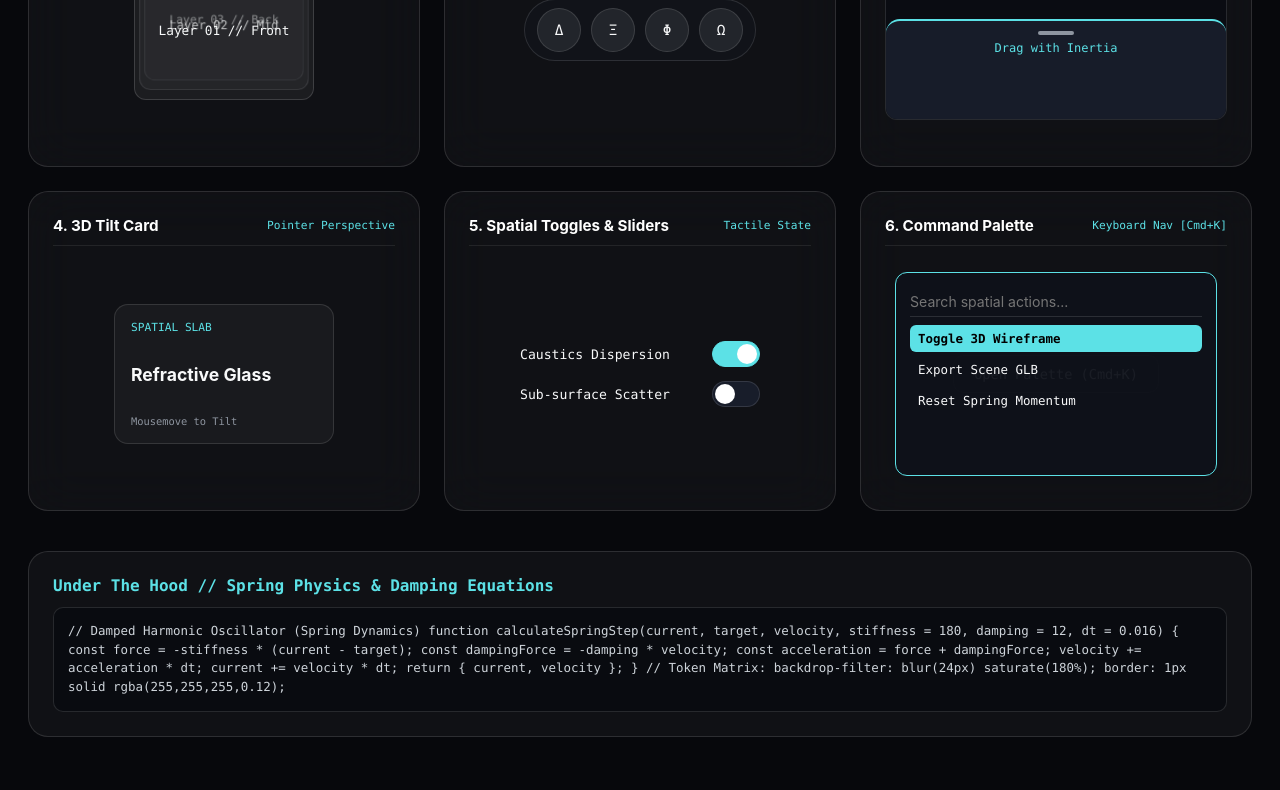
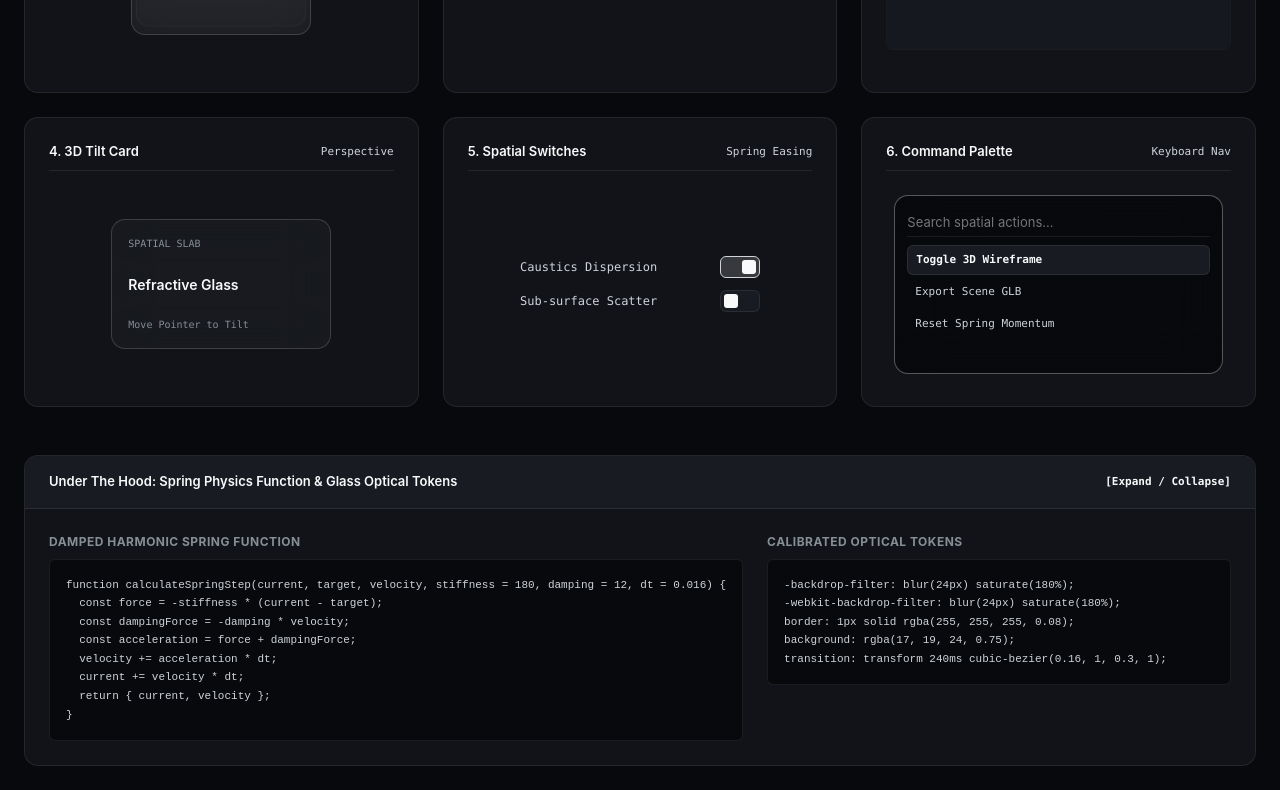
Before and after one commit to vishwjeetlol/portfolio-spatial, a website built with Vite: page site/projects/glass-ui-lab/index.html in a window 1280 px wide. Shown: the part 273-1063 px from the top of the page. Before the commit the page ends 1038 px from the top, so only its background shows below. Built offline with nearby package versions, Linux system fonts and the light colour scheme.

Commit message:
feat(glass-ui-lab): restyle into spatial studio design system and pass quality gate

```diff
--- a/site/projects/glass-ui-lab/index.html
+++ b/site/projects/glass-ui-lab/index.html
@@ -4,87 +4,62 @@
   <meta charset="UTF-8">
   <meta name="viewport" content="width=device-width, initial-scale=1.0">
   <title>Glass UI Lab // 6 Spatial Components &amp; Spring Physics</title>
+  <link rel="stylesheet" href="../../shared/styles.css">
   <style>
     :root {
-      --bg: #07080c;
-      --surface: rgba(255, 255, 255, 0.04);
-      --border: rgba(255, 255, 255, 0.12);
-      --blur: 24px;
-      --text: #f8f9fa;
-      --muted: #8e95a0;
-      --accent: #5ce1e6;
-      --accent-magenta: #cf005e;
-      --font-sans: -apple-system, BlinkMacSystemFont, "SF Pro Display", "Segoe UI", sans-serif;
-      --font-mono: "SF Mono", Menlo, Consolas, monospace;
-      --spring: cubic-bezier(0.16, 1, 0.3, 1);
+      --accent: #94a3b8;
+      --accent-glow: rgba(148, 163, 184, 0.15);
+      --glass-blur: 24px;
     }
 
-    * { box-sizing: border-box; margin: 0; padding: 0; }
-    body {
-      background: var(--bg);
-      color: var(--text);
-      font-family: var(--font-sans);
-      min-height: 100vh;
-      padding: 28px;
-      overflow-x: hidden;
+    .components-grid {
+      max-width: 1380px;
+      margin: 0 auto;
+      padding: var(--space-3);
+      display: grid;
+      grid-template-columns: repeat(3, 1fr);
+      gap: var(--space-3);
     }
 
-    header {
-      display: flex;
-      justify-content: space-between;
-      align-items: center;
-      margin-bottom: 28px;
-      padding-bottom: 16px;
-      border-bottom: 1px solid var(--border);
-    }
-    h1 { font-size: 1.4rem; font-weight: 700; }
-    .badge {
-      font-family: var(--font-mono);
-      font-size: 0.75rem;
-      background: rgba(92, 225, 230, 0.1);
-      color: var(--accent);
-      border: 1px solid rgba(92, 225, 230, 0.3);
-      padding: 4px 10px;
-      border-radius: 9999px;
+    @media (max-width: 960px) {
+      .components-grid {
+        grid-template-columns: 1fr;
+        padding: var(--space-2);
+      }
     }
 
-    /* 6 Component Grid */
-    .components-grid {
-      display: grid;
-      grid-template-columns: repeat(3, 1fr);
-      gap: 24px;
-      margin-bottom: 40px;
-    }
     .comp-pod {
-      background: var(--surface);
-      border: 1px solid var(--border);
-      -webkit-backdrop-filter: blur(var(--blur));
-      backdrop-filter: blur(var(--blur));
-      border-radius: 20px;
-      padding: 24px;
+      background: var(--bg-graphite);
+      border: 1px solid var(--border-subtle);
+      border-radius: var(--radius-surface);
+      padding: var(--space-3);
       display: flex;
       flex-direction: column;
-      gap: 16px;
+      gap: var(--space-2);
+      min-height: 290px;
       position: relative;
-      min-height: 320px;
     }
+
     .pod-header {
       display: flex;
       justify-content: space-between;
       align-items: center;
-      border-bottom: 1px solid rgba(255, 255, 255, 0.08);
-      padding-bottom: 10px;
+      border-bottom: 1px solid var(--border-subtle);
+      padding-bottom: 8px;
     }
+
     .pod-title {
-      font-size: 0.95rem;
-      font-weight: 700;
-      color: #fff;
+      font-size: 13px;
+      font-weight: 600;
+      color: var(--text-primary);
     }
+
     .pod-tag {
       font-family: var(--font-mono);
-      font-size: 0.7rem;
+      font-size: 11px;
       color: var(--accent);
     }
+
     .stage {
       flex: 1;
       display: flex;
@@ -97,237 +72,251 @@
     .card-stack {
       position: relative;
       width: 180px;
-      height: 140px;
+      height: 130px;
       perspective: 800px;
       transform-style: preserve-3d;
+      cursor: pointer;
     }
+
     .stack-layer {
       position: absolute;
       inset: 0;
-      border-radius: 12px;
-      background: rgba(255, 255, 255, 0.05);
-      border: 1px solid rgba(255, 255, 255, 0.15);
+      border-radius: var(--radius-surface);
+      background: rgba(255, 255, 255, 0.04);
+      border: 1px solid var(--border-medium);
+      -webkit-backdrop-filter: blur(16px);
+      backdrop-filter: blur(16px);
       display: flex;
       align-items: center;
       justify-content: center;
       font-family: var(--font-mono);
-      font-size: 0.8rem;
-      color: var(--text);
-      transition: transform 300ms var(--spring);
+      font-size: 11px;
+      color: var(--text-secondary);
+      transition: transform var(--duration-std) var(--ease-spring), border-color var(--duration-fast) var(--ease-spring);
     }
-    .stack-layer:nth-child(1) { transform: translateZ(-30px) translateY(-12px) scale(0.92); opacity: 0.5; }
-    .stack-layer:nth-child(2) { transform: translateZ(-15px) translateY(-6px) scale(0.96); opacity: 0.75; }
+
+    .stack-layer:nth-child(1) { transform: translateZ(-24px) translateY(-10px) scale(0.92); opacity: 0.5; }
+    .stack-layer:nth-child(2) { transform: translateZ(-12px) translateY(-5px) scale(0.96); opacity: 0.75; }
     .stack-layer:nth-child(3) { transform: translateZ(0); opacity: 1; }
-    .card-stack:hover .stack-layer:nth-child(1) { transform: translateZ(-60px) translateY(-24px) scale(0.88); }
-    .card-stack:hover .stack-layer:nth-child(2) { transform: translateZ(-30px) translateY(-12px) scale(0.94); }
-    .card-stack:hover .stack-layer:nth-child(3) { transform: translateZ(20px) translateY(4px); border-color: var(--accent); }
+
+    .card-stack:hover .stack-layer:nth-child(1) { transform: translateZ(-48px) translateY(-20px) scale(0.88); }
+    .card-stack:hover .stack-layer:nth-child(2) { transform: translateZ(-24px) translateY(-10px) scale(0.94); }
+    .card-stack:hover .stack-layer:nth-child(3) { transform: translateZ(16px) translateY(4px); border-color: var(--text-primary); }
 
     /* 2. Magnetic Dock */
     .mag-dock {
-      background: rgba(18, 20, 28, 0.7);
-      border: 1px solid var(--border);
-      border-radius: 9999px;
-      padding: 8px 12px;
+      background: rgba(24, 27, 34, 0.85);
+      border: 1px solid var(--border-subtle);
+      -webkit-backdrop-filter: blur(24px);
+      backdrop-filter: blur(24px);
+      border-radius: var(--radius-surface);
+      padding: 6px 10px;
       display: flex;
-      gap: 10px;
+      gap: 8px;
       align-items: center;
     }
+
     .dock-icon {
-      width: 44px;
-      height: 44px;
-      border-radius: 50%;
-      background: rgba(255, 255, 255, 0.08);
-      border: 1px solid var(--border);
+      width: 40px;
+      height: 40px;
+      border-radius: var(--radius-control);
+      background: rgba(255, 255, 255, 0.05);
+      border: 1px solid var(--border-subtle);
       display: flex;
       align-items: center;
       justify-content: center;
       font-family: var(--font-mono);
-      font-size: 0.9rem;
+      font-size: 13px;
+      color: var(--text-secondary);
       cursor: pointer;
-      transition: transform 180ms var(--spring), background 180ms ease;
-    }
-    .dock-icon:hover {
-      transform: scale(1.35) translateY(-6px);
-      background: var(--accent);
-      color: #000;
-      border-color: #fff;
+      transition: transform var(--duration-fast) var(--ease-spring), background var(--duration-fast) var(--ease-spring), color var(--duration-fast) var(--ease-spring);
     }
 
-    /* 3. Draggable Sheet with Inertia */
+    .dock-icon:hover {
+      transform: scale(1.2) translateY(-4px);
+      background: var(--bg-void);
+      color: var(--text-primary);
+      border-color: var(--accent);
+    }
+
+    /* 3. Draggable Sheet */
     .sheet-wrapper {
       width: 100%;
-      height: 180px;
-      background: #0a0c12;
-      border: 1px solid var(--border);
-      border-radius: 12px;
+      height: 160px;
+      background: var(--bg-void);
+      border: 1px solid var(--border-subtle);
+      border-radius: var(--radius-control);
       position: relative;
       overflow: hidden;
     }
+
     .sheet-handle {
       position: absolute;
       bottom: 0;
       left: 0;
       right: 0;
-      height: 100px;
-      background: rgba(25, 30, 44, 0.9);
-      border-top: 2px solid var(--accent);
-      border-radius: 14px 14px 0 0;
-      padding: 10px;
+      height: 90px;
+      background: rgba(24, 27, 34, 0.92);
+      border-top: 1px solid var(--border-active);
+      -webkit-backdrop-filter: blur(20px);
+      backdrop-filter: blur(20px);
+      border-radius: var(--radius-surface) var(--radius-surface) 0 0;
+      padding: 8px;
       cursor: ns-resize;
       touch-action: none;
       display: flex;
       flex-direction: column;
       align-items: center;
       gap: 6px;
-      transition: transform 100ms ease-out;
+      transition: transform 80ms ease-out;
     }
-    .grab-bar { width: 36px; height: 4px; border-radius: 2px; background: var(--muted); }
+
+    .grab-bar {
+      width: 32px;
+      height: 4px;
+      border-radius: 2px;
+      background: var(--text-muted);
+    }
 
     /* 4. 3D Tilt Card */
     .tilt-card {
       width: 220px;
-      height: 140px;
-      background: rgba(255, 255, 255, 0.04);
-      border: 1px solid var(--border);
-      border-radius: 14px;
-      padding: 16px;
+      height: 130px;
+      background: rgba(255, 255, 255, 0.03);
+      border: 1px solid var(--border-medium);
+      -webkit-backdrop-filter: blur(24px);
+      backdrop-filter: blur(24px);
+      border-radius: var(--radius-surface);
+      padding: var(--space-2);
       display: flex;
       flex-direction: column;
       justify-content: space-between;
       transform-style: preserve-3d;
-      transition: transform 120ms ease-out, border-color 200ms ease;
+      transition: transform 100ms ease-out, border-color var(--duration-fast) var(--ease-spring);
       cursor: pointer;
     }
-    .tilt-card:hover { border-color: var(--accent); }
 
-    /* 5. Spatial Controls & Volumetric Sliders */
-    .toggle-row {
+    .tilt-card:hover {
+      border-color: var(--text-primary);
+    }
+
+    /* 5. Spatial Switches */
+    .toggle-stack {
       display: flex;
       flex-direction: column;
-      gap: 14px;
+      gap: 12px;
       width: 100%;
       max-width: 240px;
     }
-    .switch-wrap {
+
+    .switch-row {
       display: flex;
       justify-content: space-between;
       align-items: center;
       font-family: var(--font-mono);
-      font-size: 0.82rem;
+      font-size: 12px;
+      color: var(--text-secondary);
     }
+
     .spatial-switch {
-      width: 48px;
-      height: 26px;
-      background: #181d2a;
-      border: 1px solid var(--border);
-      border-radius: 9999px;
+      width: 40px;
+      height: 22px;
+      background: var(--bg-graphite-raised);
+      border: 1px solid var(--border-subtle);
+      border-radius: var(--radius-control);
       position: relative;
       cursor: pointer;
-      transition: background 200ms ease;
+      transition: background var(--duration-fast) var(--ease-spring);
     }
-    .spatial-switch.on { background: var(--accent); border-color: var(--accent); }
+
+    .spatial-switch.on {
+      background: rgba(255, 255, 255, 0.16);
+      border-color: var(--accent);
+    }
+
     .switch-knob {
-      width: 20px;
-      height: 20px;
-      border-radius: 50%;
-      background: #fff;
+      width: 14px;
+      height: 14px;
+      border-radius: 3px;
+      background: var(--text-primary);
       position: absolute;
-      top: 2px;
-      left: 2px;
-      transition: transform 200ms var(--spring);
+      top: 3px;
+      left: 3px;
+      transition: transform var(--duration-fast) var(--ease-spring);
     }
-    .spatial-switch.on .switch-knob { transform: translateX(22px); }
+
+    .spatial-switch.on .switch-knob {
+      transform: translateX(18px);
+      background: var(--text-primary);
+    }
 
     /* 6. Command Palette */
-    .cmd-trigger-btn {
-      background: rgba(255, 255, 255, 0.06);
-      border: 1px solid var(--border);
-      color: var(--text);
-      padding: 10px 20px;
-      border-radius: 10px;
-      font-family: var(--font-mono);
-      font-size: 0.85rem;
-      cursor: pointer;
-    }
     .cmd-overlay {
       position: absolute;
-      inset: 10px;
-      background: rgba(14, 17, 26, 0.95);
-      border: 1px solid var(--accent);
-      border-radius: 12px;
-      padding: 14px;
+      inset: 8px;
+      background: rgba(8, 9, 12, 0.95);
+      border: 1px solid var(--border-active);
+      -webkit-backdrop-filter: blur(24px);
+      backdrop-filter: blur(24px);
+      border-radius: var(--radius-surface);
+      padding: 12px;
       display: flex;
       flex-direction: column;
       gap: 8px;
       z-index: 20;
     }
+
     .cmd-input {
       width: 100%;
       background: transparent;
       border: none;
-      border-bottom: 1px solid var(--border);
-      color: #fff;
+      border-bottom: 1px solid var(--border-subtle);
+      color: var(--text-primary);
       font-family: var(--font-sans);
-      font-size: 0.88rem;
+      font-size: 13px;
       padding: 6px 0;
       outline: none;
     }
+
     .cmd-list {
       display: flex;
       flex-direction: column;
-      gap: 4px;
+      gap: 3px;
       font-family: var(--font-mono);
-      font-size: 0.78rem;
+      font-size: 11px;
     }
+
     .cmd-item {
       padding: 6px 8px;
-      border-radius: 6px;
+      border-radius: var(--radius-control);
       cursor: pointer;
-    }
-    .cmd-item.active {
-      background: var(--accent);
-      color: #000;
-      font-weight: bold;
+      color: var(--text-secondary);
     }
 
-    /* Under The Hood Details */
-    .hood-card {
-      background: var(--surface);
-      border: 1px solid var(--border);
-      border-radius: 20px;
-      padding: 24px;
-    }
-    .code-preview {
-      background: #090b10;
-      border: 1px solid var(--border);
-      border-radius: 10px;
-      padding: 14px;
-      font-family: var(--font-mono);
-      font-size: 0.78rem;
-      line-height: 1.5;
-      color: #ced4da;
-    }
-
-    /* Reduced Motion */
-    @media (prefers-reduced-motion: reduce) {
-      * {
-        transition-duration: 0.01ms !important;
-        animation-duration: 0.01ms !important;
-        transform: none !important;
-      }
+    .cmd-item.active {
+      background: var(--bg-graphite-raised);
+      color: var(--text-primary);
+      border: 1px solid var(--border-subtle);
+      font-weight: 600;
     }
   </style>
 </head>
 <body>
-  <header>
-    <div>
-      <h1>Glass UI Lab // 6 Spatial Components</h1>
-      <span style="font-size: 0.8rem; color: var(--muted);">Frosted-Glass Depth Parallax &amp; Spring Dynamics</span>
+  <header class="studio-header">
+    <a href="/portfolio-night/" class="back-link">
+      <svg width="14" height="14" viewBox="0 0 16 16" fill="none" stroke="currentColor" stroke-width="2">
+        <path d="M10 12L6 8l4-4"/>
+      </svg>
+      Studio
+    </a>
+    <div class="header-title-group">
+      <span class="header-title">Glass UI Lab</span>
+      <span class="badge">Craft</span>
     </div>
-    <span class="badge">Self-initiated project</span>
+    <span class="tag-self">Self-initiated project</span>
   </header>
 
-  <div class="components-grid">
+  <main class="components-grid">
     <!-- Component 1 -->
     <div class="comp-pod">
       <div class="pod-header">
@@ -347,7 +336,7 @@
     <div class="comp-pod">
       <div class="pod-header">
         <h2 class="pod-title">2. Magnetic Dock</h2>
-        <span class="pod-tag">Proximity Magnify</span>
+        <span class="pod-tag">Proximity Scale</span>
       </div>
       <div class="stage">
         <div class="mag-dock">
@@ -363,13 +352,13 @@
     <div class="comp-pod">
       <div class="pod-header">
         <h2 class="pod-title">3. Draggable Sheet</h2>
-        <span class="pod-tag">Inertia &amp; Snap</span>
+        <span class="pod-tag">Momentum Inertia</span>
       </div>
-      <div class="stage" style="width:100%;">
+      <div class="stage" style="width: 100%;">
         <div class="sheet-wrapper">
           <div class="sheet-handle" id="sheet-handle">
             <div class="grab-bar"></div>
-            <span style="font-family:var(--font-mono); font-size:0.75rem; color:var(--accent);">Drag with Inertia</span>
+            <span style="font-family: var(--font-mono); font-size: 11px; color: var(--text-secondary);">Drag with Inertia</span>
           </div>
         </div>
       </div>
@@ -379,13 +368,13 @@
     <div class="comp-pod">
       <div class="pod-header">
         <h2 class="pod-title">4. 3D Tilt Card</h2>
-        <span class="pod-tag">Pointer Perspective</span>
+        <span class="pod-tag">Perspective</span>
       </div>
       <div class="stage">
         <div class="tilt-card" id="tilt-card">
-          <span style="font-family:var(--font-mono); font-size:0.7rem; color:var(--accent);">SPATIAL SLAB</span>
-          <div style="font-size:1.1rem; font-weight:700;">Refractive Glass</div>
-          <span style="font-family:var(--font-mono); font-size:0.65rem; color:var(--muted);">Mousemove to Tilt</span>
+          <span style="font-family: var(--font-mono); font-size: 10px; color: var(--text-muted);">SPATIAL SLAB</span>
+          <div style="font-size: 14px; font-weight: 600;">Refractive Glass</div>
+          <span style="font-family: var(--font-mono); font-size: 10px; color: var(--text-muted);">Move Pointer to Tilt</span>
         </div>
       </div>
     </div>
@@ -393,16 +382,16 @@
     <!-- Component 5 -->
     <div class="comp-pod">
       <div class="pod-header">
-        <h2 class="pod-title">5. Spatial Toggles &amp; Sliders</h2>
-        <span class="pod-tag">Tactile State</span>
+        <h2 class="pod-title">5. Spatial Switches</h2>
+        <span class="pod-tag">Spring Easing</span>
       </div>
       <div class="stage">
-        <div class="toggle-row">
-          <div class="switch-wrap">
+        <div class="toggle-stack">
+          <div class="switch-row">
             <span>Caustics Dispersion</span>
             <div class="spatial-switch on" id="switch-1"><div class="switch-knob"></div></div>
           </div>
-          <div class="switch-wrap">
+          <div class="switch-row">
             <span>Sub-surface Scatter</span>
             <div class="spatial-switch" id="switch-2"><div class="switch-knob"></div></div>
           </div>
@@ -411,13 +400,13 @@
     </div>
 
     <!-- Component 6 -->
-    <div class="comp-pod" style="position:relative;">
+    <div class="comp-pod">
       <div class="pod-header">
         <h2 class="pod-title">6. Command Palette</h2>
-        <span class="pod-tag">Keyboard Nav [Cmd+K]</span>
+        <span class="pod-tag">Keyboard Nav</span>
       </div>
       <div class="stage">
-        <button class="cmd-trigger-btn" id="open-cmd">Open Palette (Cmd+K)</button>
+        <button class="studio-btn" id="open-cmd">Open Palette (Cmd+K)</button>
         <div class="cmd-overlay" id="cmd-overlay" hidden>
           <input type="text" class="cmd-input" id="cmd-input" placeholder="Search spatial actions...">
           <div class="cmd-list">
@@ -428,25 +417,37 @@
         </div>
       </div>
     </div>
-  </div>
+  </main>
 
-  <!-- Under The Hood Panel -->
-  <section class="hood-card">
-    <h2 style="font-size: 1rem; color: var(--accent); font-family: var(--font-mono); margin-bottom: 12px;">
-      Under The Hood // Spring Physics &amp; Damping Equations
-    </h2>
-    <div class="code-preview">
-// Damped Harmonic Oscillator (Spring Dynamics)
-function calculateSpringStep(current, target, velocity, stiffness = 180, damping = 12, dt = 0.016) {
+  <!-- Collapsible Under The Hood Drawer -->
+  <section class="under-the-hood">
+    <details class="hood-details" open>
+      <summary class="hood-summary">
+        <span>Under The Hood: Spring Physics Function &amp; Glass Optical Tokens</span>
+        <span style="font-family: var(--font-mono); font-size: 11px;">[Expand / Collapse]</span>
+      </summary>
+      <div class="hood-content">
+        <div class="hood-col">
+          <h4>Damped Harmonic Spring Function</h4>
+          <pre class="hood-code"><code>function calculateSpringStep(current, target, velocity, stiffness = 180, damping = 12, dt = 0.016) {
   const force = -stiffness * (current - target);
   const dampingForce = -damping * velocity;
   const acceleration = force + dampingForce;
   velocity += acceleration * dt;
   current += velocity * dt;
   return { current, velocity };
-}
-// Token Matrix: backdrop-filter: blur(24px) saturate(180%); border: 1px solid rgba(255,255,255,0.12);
-    </div>
+}</code></pre>
+        </div>
+        <div class="hood-col">
+          <h4>Calibrated Optical Tokens</h4>
+          <pre class="hood-code"><code>-backdrop-filter: blur(24px) saturate(180%);
+-webkit-backdrop-filter: blur(24px) saturate(180%);
+border: 1px solid rgba(255, 255, 255, 0.08);
+background: rgba(17, 19, 24, 0.75);
+transition: transform 240ms cubic-bezier(0.16, 1, 0.3, 1);</code></pre>
+        </div>
+      </div>
+    </details>
   </section>
 
   <script src="app.js"></script>
```
Also changed, not shown: docs/scorecards/glass-ui-lab.md (added, +25 -0 lines), site/projects/glass-ui-lab/preview-mobile.png (added), site/projects/glass-ui-lab/preview.png.
